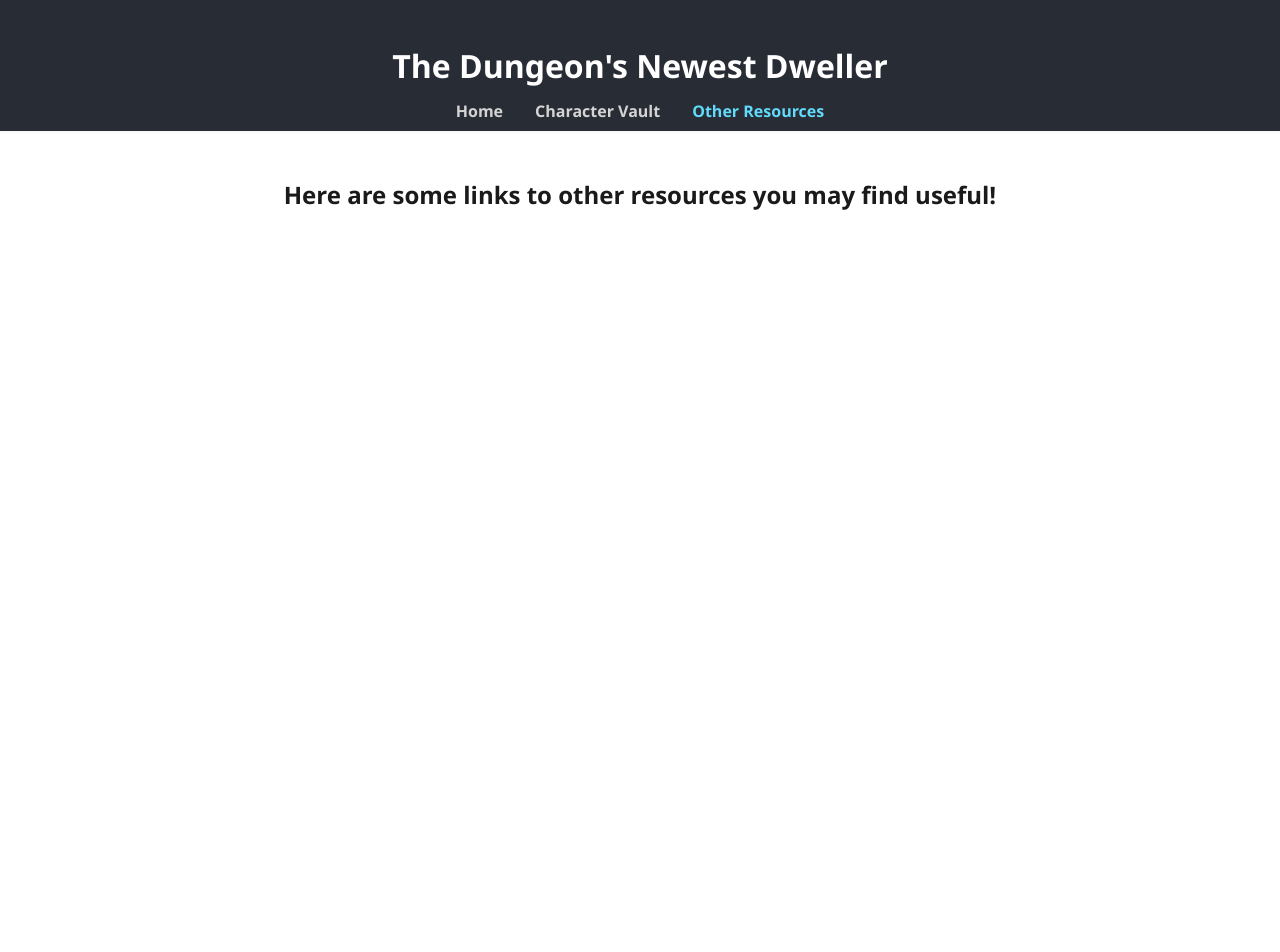
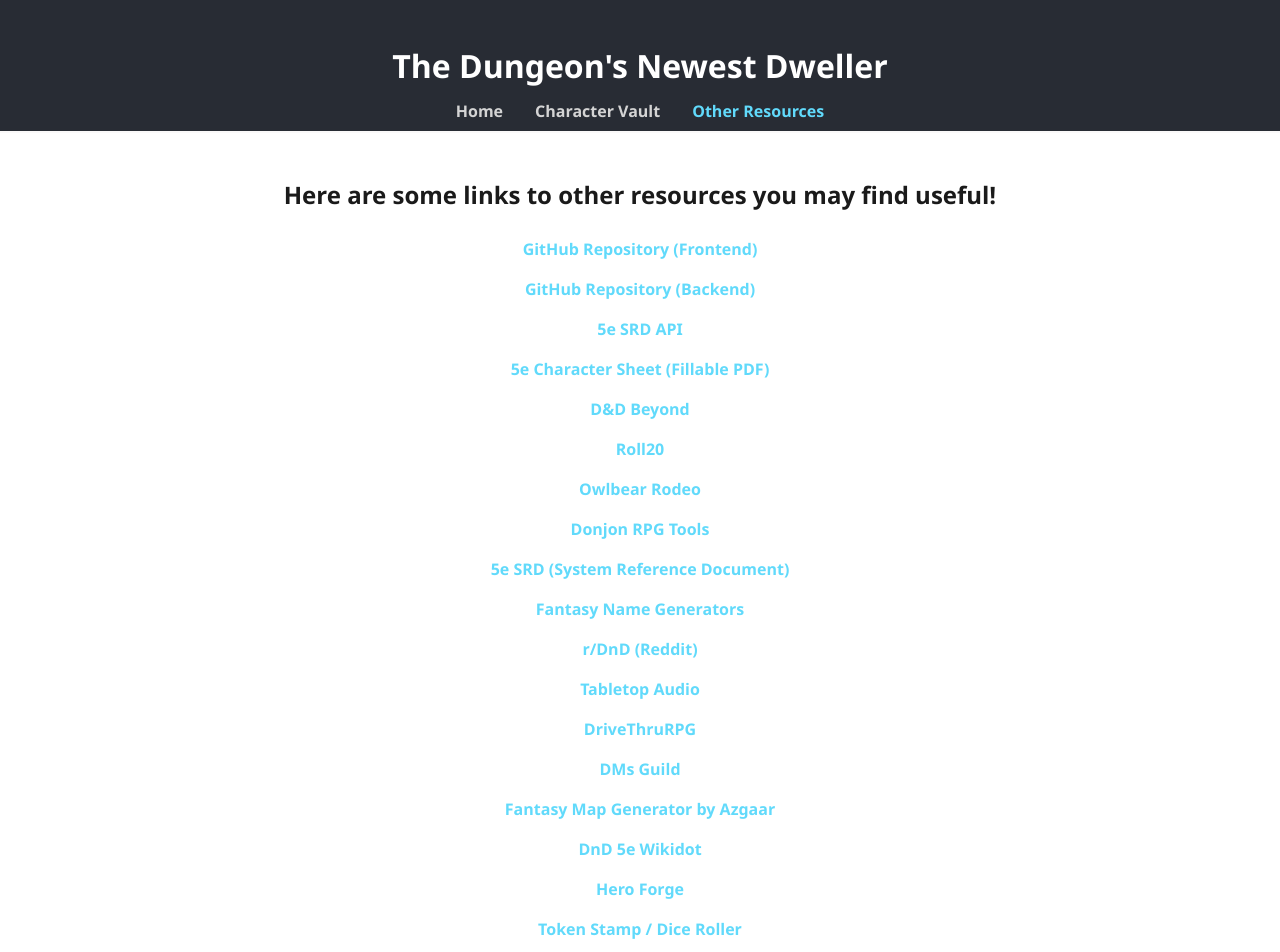
Before and after one commit to jinman14/dndweller-fe, a React (Vite) app: page /resources in a window 1280 px wide. Shown: the top 952 px of the page. Before the commit the page ends 800 px from the top, so only its background shows below. Built offline with nearby package versions, Linux system fonts and the light colour scheme.

Commit message:
add additional links

```diff
--- a/src/components/ResourcesPage/ResourcesPage.jsx
+++ b/src/components/ResourcesPage/ResourcesPage.jsx
@@ -2,6 +2,10 @@
 import './ResourcesPage.css';
 
 const resources = [
+  { name: 'GitHub Repository (Frontend)', url: 'https://github.com/jinman14/dndweller-fe' },
+  { name: 'GitHub Repository (Backend)', url: 'https://github.com/jinman14/dndweller-be' },
+  { name: '5e SRD API', url: 'https://www.dnd5eapi.co/' },
+  { name: '5e Character Sheet (Fillable PDF)', url: 'https://media.wizards.com/2016/dnd/downloads/5E_CharacterSheet_Fillable.pdf' },
   { name: 'D&D Beyond', url: 'https://www.dndbeyond.com/' },
   { name: 'Roll20', url: 'https://roll20.net/' },
   { name: 'Owlbear Rodeo', url: 'https://www.owlbear.rodeo/' },
@@ -10,6 +14,12 @@
   { name: 'Fantasy Name Generators', url: 'https://www.fantasynamegenerators/' },
   { name: 'r/DnD (Reddit)', url: 'https://www.reddit.com/r/DnD' },
   { name: 'Tabletop Audio', url: 'https://www.tabletopaudio.com/' },
+  { name: 'DriveThruRPG', url: 'https://www.drivethrurpg.com/en/' },
+  { name: 'DMs Guild', url: 'https://www.dmsguild.com/' },
+  { name: 'Fantasy Map Generator by Azgaar', url: 'https://azgaar.github.io/Fantasy-Map-Generator/' },
+  { name: 'DnD 5e Wikidot', url: 'https://dnd5e.wikidot.com/' },
+  { name: 'Hero Forge', url: 'https://www.heroforge.com/' },
+  { name: 'Token Stamp / Dice Roller', url: 'https://rolladvantage.com/tokenstamp/' }
 ]
 
 function ResourcesPage() {
@@ -20,6 +30,7 @@
           {resources.map((res) => (
             <li key={res.url}>
               <a href={res.url} target="_blank" rel="noopener noreferrer">
+                {res.name}
               </a>
             </li>
           ))}
```
